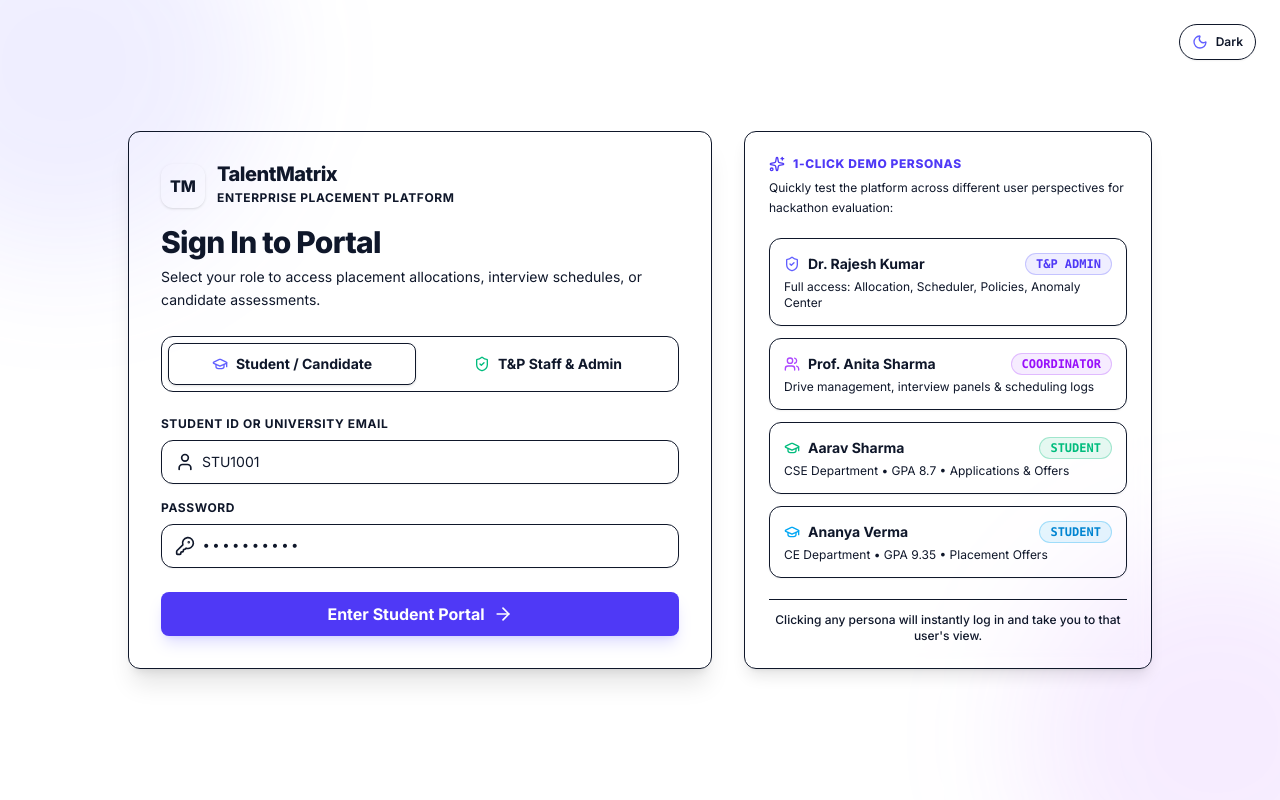
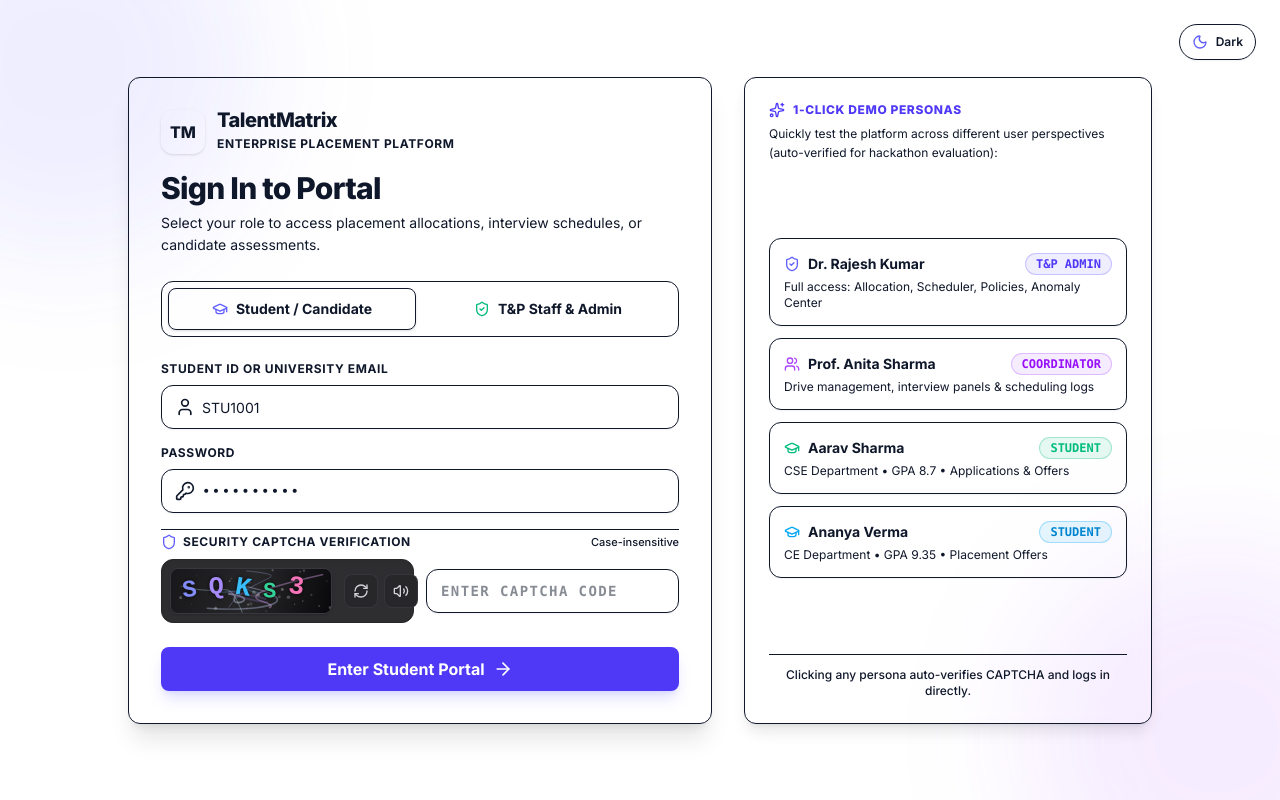
Before and after one commit to zNARENDRA/Talent_Matrix, a React (Vite) app in the folder client/: page /login in a window 1280 px wide. Built offline with nearby package versions, Linux system fonts and the light colour scheme; no server answers.

Commit message:
feat(auth): Integrate interactive security CAPTCHA verification on Login portal with noise distortion and audio speech synthesis

```diff
--- /dev/null
+++ b/client/src/components/auth/SecurityCaptcha.tsx
@@ -0,0 +1,167 @@
+import React, { useEffect, useRef, useState, useImperativeHandle, forwardRef } from 'react';
+import { RotateCw, Volume2, ShieldCheck, RefreshCw } from 'lucide-react';
+
+export interface CaptchaRef {
+  validate: (input: string) => boolean;
+  refresh: () => void;
+  getCode: () => string;
+}
+
+interface SecurityCaptchaProps {
+  onCodeChange?: (code: string) => void;
+  className?: string;
+}
+
+export const SecurityCaptcha = forwardRef<CaptchaRef, SecurityCaptchaProps>(({ onCodeChange, className }, ref) => {
+  const canvasRef = useRef<HTMLCanvasElement | null>(null);
+  const [captchaCode, setCaptchaCode] = useState<string>('');
+
+  const generateRandomCode = (length = 6): string => {
+    const chars = '23456789ABCDEFGHJKLMNPQRSTUVWXYZ'; // Removed confusing 0, O, 1, I
+    let code = '';
+    for (let i = 0; i < length; i++) {
+      code += chars.charAt(Math.floor(Math.random() * chars.length));
+    }
+    return code;
+  };
+
+  const drawCaptcha = (code: string) => {
+    const canvas = canvasRef.current;
+    if (!canvas) return;
+    const ctx = canvas.getContext('2d');
+    if (!ctx) return;
+
+    const width = canvas.width;
+    const height = canvas.height;
+
+    // Background gradient with dark aesthetic
+    const bgGradient = ctx.createLinearGradient(0, 0, width, height);
+    bgGradient.addColorStop(0, '#18181b');
+    bgGradient.addColorStop(0.5, '#27272a');
+    bgGradient.addColorStop(1, '#09090b');
+    ctx.fillStyle = bgGradient;
+    ctx.fillRect(0, 0, width, height);
+
+    // Add noise grid lines
+    for (let i = 0; i < 7; i++) {
+      ctx.strokeStyle = `rgba(${Math.floor(Math.random() * 150 + 100)}, ${Math.floor(
+        Math.random() * 150 + 100
+      )}, 255, ${Math.random() * 0.25 + 0.15})`;
+      ctx.lineWidth = Math.random() * 1.5 + 0.8;
+      ctx.beginPath();
+      ctx.moveTo(Math.random() * width, Math.random() * height);
+      ctx.bezierCurveTo(
+        Math.random() * width,
+        Math.random() * height,
+        Math.random() * width,
+        Math.random() * height,
+        Math.random() * width,
+        Math.random() * height
+      );
+      ctx.stroke();
+    }
+
+    // Add noise dots
+    for (let i = 0; i < 45; i++) {
+      ctx.fillStyle = `rgba(255, 255, 255, ${Math.random() * 0.2 + 0.1})`;
+      ctx.beginPath();
+      ctx.arc(Math.random() * width, Math.random() * height, Math.random() * 1.8, 0, Math.PI * 2);
+      ctx.fill();
+    }
+
+    // Draw stylized, rotated characters
+    const charList = code.split('');
+    const charSpacing = width / (charList.length + 1);
+
+    const colors = ['#818cf8', '#a78bfa', '#38bdf8', '#34d399', '#f472b6', '#fbbf24'];
+
+    charList.forEach((char, index) => {
+      ctx.save();
+      const x = charSpacing * (index + 0.7);
+      const y = height / 2 + (Math.random() * 8 - 4);
+      const angle = (Math.random() * 30 - 15) * (Math.PI / 180);
+
+      ctx.translate(x, y);
+      ctx.rotate(angle);
+
+      ctx.font = `bold ${Math.floor(Math.random() * 6 + 22)}px "Courier New", monospace`;
+      ctx.fillStyle = colors[index % colors.length];
+      ctx.shadowColor = 'rgba(0, 0, 0, 0.8)';
+      ctx.shadowBlur = 4;
+      ctx.textAlign = 'center';
+      ctx.textBaseline = 'middle';
+
+      ctx.fillText(char, 0, 0);
+      ctx.restore();
+    });
+  };
+
+  const refreshCaptcha = () => {
+    const newCode = generateRandomCode(5);
+    setCaptchaCode(newCode);
+    if (onCodeChange) onCodeChange(newCode);
+    setTimeout(() => drawCaptcha(newCode), 10);
+  };
+
+  useImperativeHandle(ref, () => ({
+    validate: (input: string) => {
+      if (!input) return false;
+      return input.trim().toUpperCase() === captchaCode.toUpperCase();
+    },
+    refresh: () => {
+      refreshCaptcha();
+    },
+    getCode: () => captchaCode,
+  }));
+
+  useEffect(() => {
+    refreshCaptcha();
+  }, []);
+
+  const handleSpeakCaptcha = () => {
+    if ('speechSynthesis' in window) {
+      const chars = captchaCode.split('').join(' ');
+      const utterance = new SpeechSynthesisUtterance(`Security Code: ${chars}`);
+      utterance.rate = 0.8;
+      window.speechSynthesis.speak(utterance);
+    }
+  };
+
+  return (
+    <div className={`flex items-center gap-3 p-2 rounded-xl bg-zinc-900/90 border border-zinc-800 shadow-inner ${className || ''}`}>
+      {/* Canvas Display */}
+      <div className="relative rounded-lg overflow-hidden border border-zinc-700/60 shadow-sm flex-shrink-0">
+        <canvas
+          ref={canvasRef}
+          width={160}
+          height={44}
+          className="block cursor-pointer select-none"
+          onClick={refreshCaptcha}
+          title="Click to refresh CAPTCHA"
+        />
+      </div>
+
+      {/* Action Buttons */}
+      <div className="flex items-center gap-1.5">
+        <button
+          type="button"
+          onClick={refreshCaptcha}
+          className="p-2 rounded-lg bg-zinc-800 hover:bg-zinc-700 text-zinc-300 hover:text-white border border-zinc-700/60 transition-colors cursor-pointer"
+          title="Regenerate CAPTCHA"
+        >
+          <RefreshCw className="w-4 h-4" />
+        </button>
+        <button
+          type="button"
+          onClick={handleSpeakCaptcha}
+          className="p-2 rounded-lg bg-zinc-800 hover:bg-zinc-700 text-zinc-300 hover:text-white border border-zinc-700/60 transition-colors cursor-pointer"
+          title="Listen to CAPTCHA Code"
+        >
+          <Volume2 className="w-4 h-4" />
+        </button>
+      </div>
+    </div>
+  );
+});
+
+export default SecurityCaptcha;
--- a/client/src/pages/Login.tsx
+++ b/client/src/pages/Login.tsx
@@ -1,4 +1,4 @@
-import React, { useState, useEffect } from 'react';
+import React, { useState, useEffect, useRef } from 'react';
 import { useNavigate } from 'react-router-dom';
 import { motion } from 'framer-motion';
 import { api } from '../lib/api';
@@ -7,13 +7,14 @@ import { useAppStore } from '../store/appStore';
 import {
   GraduationCap, ShieldCheck, Building2, User, KeyRound,
   ArrowRight, Sparkles, CheckCircle2, AlertCircle, Users,
-  Sun, Moon, ShieldAlert, Laptop
+  Sun, Moon, ShieldAlert, Laptop, Shield
 } from 'lucide-react';
 import { Card, CardHeader, CardTitle, CardDescription, CardContent } from '../components/ui/card';
 import { Button } from '../components/ui/button';
 import { Badge } from '../components/ui/badge';
 import { Input } from '../components/ui/input';
 import { cn } from '../lib/utils';
+import { SecurityCaptcha, CaptchaRef } from '../components/auth/SecurityCaptcha';
 
 export const LoginPage: React.FC = () => {
   const navigate = useNavigate();
@@ -23,9 +24,12 @@ export const LoginPage: React.FC = () => {
   const [portalType, setPortalType] = useState<'admin' | 'student'>('student');
   const [identifier, setIdentifier] = useState('STU1001');
   const [password, setPassword] = useState('student123');
+  const [captchaInput, setCaptchaInput] = useState('');
   const [loading, setLoading] = useState(false);
   const [error, setError] = useState<string | null>(null);
   const [demoData, setDemoData] = useState<{ staff: any[]; students: any[] }>({ staff: [], students: [] });
+
+  const captchaRef = useRef<CaptchaRef | null>(null);
 
   useEffect(() => {
     api.getDemoAccounts()
@@ -40,6 +44,15 @@ export const LoginPage: React.FC = () => {
   const handleLogin = async (e?: React.FormEvent) => {
     if (e) e.preventDefault();
     setError(null);
+
+    // 1. Verify CAPTCHA
+    if (!captchaRef.current?.validate(captchaInput)) {
+      setError('Invalid security CAPTCHA code. Please verify the characters displayed in the badge.');
+      captchaRef.current?.refresh();
+      setCaptchaInput('');
+      return;
+    }
+
     setLoading(true);
 
     try {
@@ -59,6 +72,8 @@ export const LoginPage: React.FC = () => {
       }
     } catch (err: any) {
       setError(err.message || 'Login failed. Please check your credentials.');
+      captchaRef.current?.refresh();
+      setCaptchaInput('');
     } finally {
       setLoading(false);
     }
@@ -70,6 +85,10 @@ export const LoginPage: React.FC = () => {
     setPortalType(pType);
     setIdentifier(id);
     setPassword(pass);
+
+    // Auto-fill active captcha code for 1-click demo test convenience
+    const currentCode = captchaRef.current?.getCode() || '';
+    setCaptchaInput(currentCode);
 
     try {
       const res = await api.login({
@@ -88,6 +107,7 @@ export const LoginPage: React.FC = () => {
       }
     } catch (err: any) {
       setError(err.message || 'Quick login failed');
+      captchaRef.current?.refresh();
     } finally {
       setLoading(false);
     }
@@ -116,7 +136,7 @@ export const LoginPage: React.FC = () => {
       </div>
 
       <div className="w-full max-w-5xl grid grid-cols-1 lg:grid-cols-12 gap-8 z-10 my-auto items-stretch">
-        {/* Left Column: Login Card */}
+        {/* Left Column: Login Card with Security CAPTCHA */}
         <motion.div
           initial={{ opacity: 0, y: 16 }}
           animate={{ opacity: 1, y: 0 }}
@@ -200,7 +220,7 @@ export const LoginPage: React.FC = () => {
               </motion.div>
             )}
 
-            {/* Login Form */}
+            {/* Login Form with CAPTCHA */}
             <form onSubmit={handleLogin} className="space-y-4">
               <div>
                 <label className="text-xs font-bold text-muted-foreground uppercase tracking-wider block mb-2">
@@ -233,6 +253,30 @@ export const LoginPage: React.FC = () => {
                     required
                   />
                   <KeyRound className="w-5 h-5 text-muted-foreground absolute left-3.5 top-3 pointer-events-none" />
+                </div>
+              </div>
+
+              {/* Security CAPTCHA Verification */}
+              <div className="space-y-2 pt-1 border-t border-border">
+                <div className="flex items-center justify-between">
+                  <label className="text-xs font-bold text-muted-foreground uppercase tracking-wider flex items-center gap-1.5">
+                    <Shield className="w-4 h-4 text-indigo-500" />
+                    Security CAPTCHA Verification
+                  </label>
+                  <span className="text-[11px] text-muted-foreground font-medium">Case-insensitive</span>
+                </div>
+
+                <div className="grid grid-cols-1 sm:grid-cols-2 gap-3 items-center">
+                  <SecurityCaptcha ref={captchaRef} />
+                  <Input
+                    type="text"
+                    value={captchaInput}
+                    onChange={(e: React.ChangeEvent<HTMLInputElement>) => setCaptchaInput(e.target.value.toUpperCase())}
+                    placeholder="Enter CAPTCHA code"
+                    className="font-mono text-sm uppercase tracking-widest font-bold"
+                    maxLength={6}
+                    required
+                  />
                 </div>
               </div>
 
@@ -269,7 +313,7 @@ export const LoginPage: React.FC = () => {
                 1-Click Demo Personas
               </div>
               <p className="text-xs text-muted-foreground leading-relaxed">
-                Quickly test the platform across different user perspectives for hackathon evaluation:
+                Quickly test the platform across different user perspectives (auto-verified for hackathon evaluation):
               </p>
             </div>
 
@@ -348,7 +392,7 @@ export const LoginPage: React.FC = () => {
             </div>
 
             <div className="text-xs text-muted-foreground text-center pt-3 border-t border-border font-medium">
-              Clicking any persona will instantly log in and take you to that user's view.
+              Clicking any persona auto-verifies CAPTCHA and logs in directly.
             </div>
           </Card>
         </motion.div>
```
